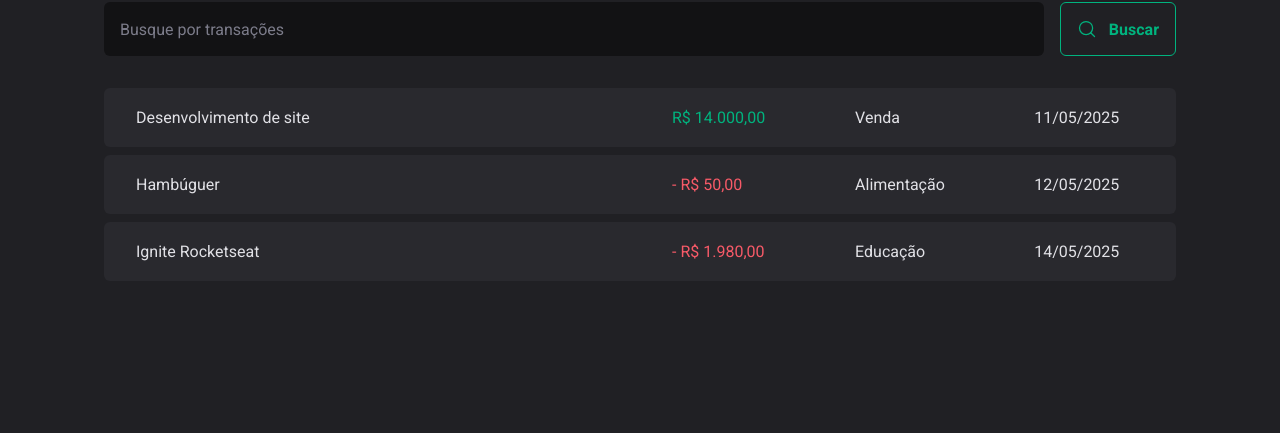
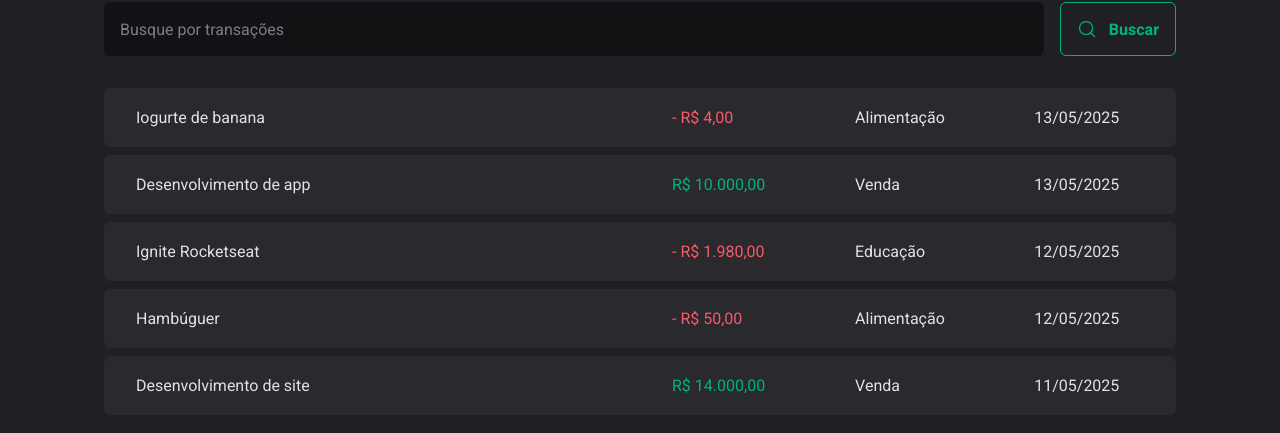
Before and after one commit to PPedrosouza/DTMoney, a React (Vite) app: page / in a window 1280 px wide. Shown: the part 197-630 px from the top of the page. Built offline with nearby package versions, Linux system fonts and the light colour scheme; data requests are answered from the project's data file.

Commit message:
✨feat: new transaction with axios

```diff
--- a/server.json
+++ b/server.json
@@ -22,7 +22,23 @@
       "type": "outcome",
       "category": "Educação",
       "price": 1980,
-            "createdAt": "2025-05-14T19:24:44.505Z"
+      "createdAt": "2025-05-12T19:24:44.505Z"
+    },
+    {
+      "description": "Desenvolvimento de app",
+      "price": 10000,
+      "category": "Venda",
+      "type": "income",
+      "createdAt": "2025-05-13T18:11:38.171Z",
+      "id": 4
+    },
+    {
+      "description": "Iogurte de banana",
+      "price": 4,
+      "category": "Alimentação",
+      "type": "outcome",
+      "createdAt": "2025-05-13T18:43:33.635Z",
+      "id": 5
     }
   ]
 }
--- a/src/components/NewTransactionModal/index.tsx
+++ b/src/components/NewTransactionModal/index.tsx
@@ -4,6 +4,9 @@
 import * as z from "zod";
 import { zodResolver } from "@hookform/resolvers/zod";
 import { Controller, useForm } from "react-hook-form";
+import { api } from "../../lib/axios";
+import { useContext } from "react";
+import { TransactionsContext } from "../../contexts/TransactionsContext";
 
 const newTransactionFormSchema = z.object({
     description: z.string(),
@@ -15,11 +18,14 @@
 type NewTransactionFormInputs = z.infer<typeof newTransactionFormSchema>;
 
 export function NewTransactionModal() {
+    const { createTransaction } = useContext(TransactionsContext)
+
     const {
         control,
         register,
         handleSubmit,
-        formState: { isSubmitting }
+        formState: { isSubmitting },
+        reset
     } = useForm<NewTransactionFormInputs>({
         resolver: zodResolver(newTransactionFormSchema),
         defaultValues: {
@@ -28,9 +34,15 @@
     })
 
     async function handleCreateNewTransaction(data: NewTransactionFormInputs) {
-        await new Promise(resolve => setTimeout(resolve, 2000));
+        const { description, price, category, type } = data
 
-        console.log(data);
+        await createTransaction({
+            description,
+            price,
+            category,
+            type
+        })
+        reset()
     }
 
     return (
--- a/src/contexts/TransactionsContext.tsx
+++ b/src/contexts/TransactionsContext.tsx
@@ -10,9 +10,17 @@
     createdAt: string
 }
 
+interface CreateTransactionInput {
+    description: string,
+    price: number,
+    category: string,
+    type: 'income' | 'outcome'
+}
+
 interface TransactionContextType { // quais informações vou armazanar dentro desse contexto
     transactions: Transaction[];
     fetchTransactions: (query?: string) => Promise<void>;
+    CreateTransaction: (data: CreateTransactionInput) => Promise<void>
 }
 
 interface TransactionProviderProps {
@@ -25,13 +33,29 @@
     const [transactions, setTransactions] = useState<Transaction[]>([])
 
     async function fetchTransactions(query?: string) {
-       const response = await api.get('/transactions', {
-        params:{
-            q: query
-        }
-       })
+        const response = await api.get('/transactions', {
+            params: {
+                _sort: 'createdAt',
+                _order: 'desc',
+                q: query
+            }
+        })
 
         setTransactions(response.data)
+    }
+
+    async function createTransaction(data: CreateTransactionInput) {
+        const { description, price, category, type } = data;
+
+        const response = await api.post('transactions', {
+            description,
+            price,
+            category,
+            type,
+            createdAt: new Date(),
+        })
+
+        setTransactions(state => [response.data, ...state]);
     }
 
     useEffect(() => {
@@ -41,7 +65,8 @@
     return (
         <TransactionsContext.Provider value={{
             transactions,
-            fetchTransactions
+            fetchTransactions,
+            createTransaction
         }}>
             {children}
         </TransactionsContext.Provider>
```
Lines whose indentation alone changed are shown as unchanged.
